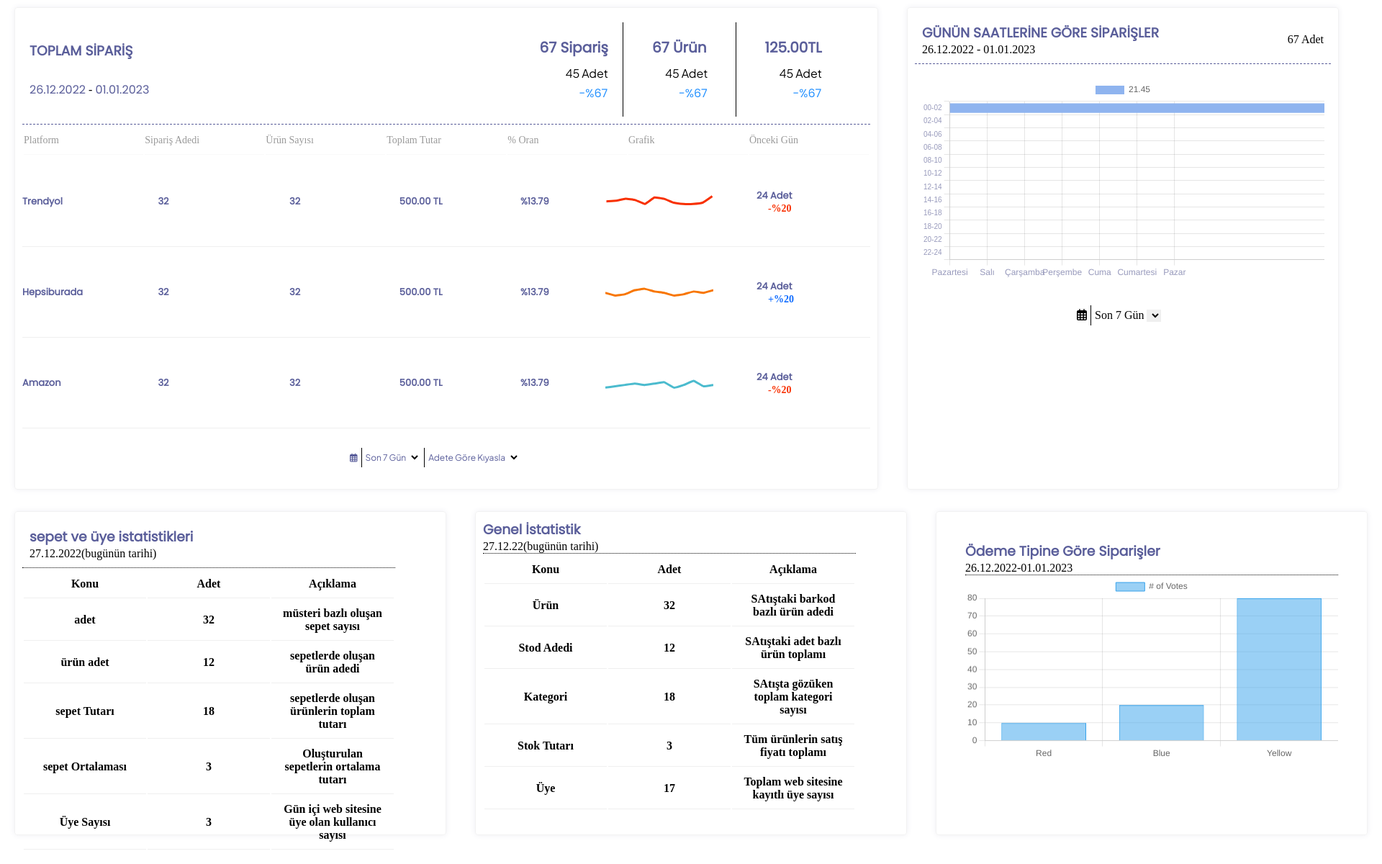
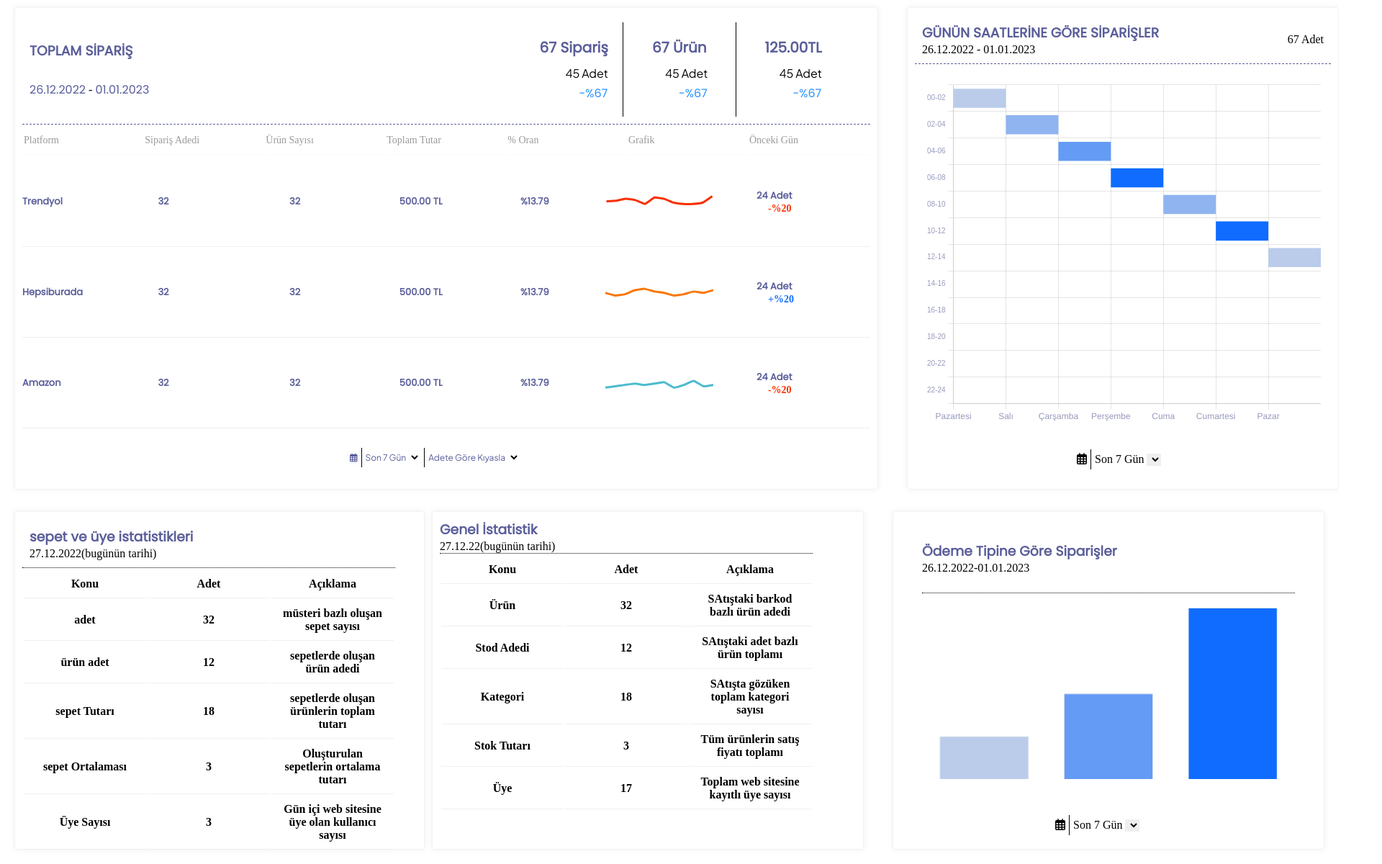
Before and after one commit to mertcannerse/dashboard-page, a plain HTML site: page index.html in a window 1280 px wide. Shown: the whole page at 72% size, 1920 px wide, since content can reach past the window. Drawn offline with nearby package versions, Linux system fonts and the light colour scheme.

Commit message:
row1-row2 bugs fixed

```diff
--- a/css/basket-istatic.css
+++ b/css/row2.css
@@ -1,6 +1,6 @@
 .basket-istatic {
-  height: 450px;
-  width: 600px;
+  height: 470px;
+  width: 570px;
   box-shadow: 0px 0px 8px #efeff4;
   border: 1px solid #f2f2f2;
   border-radius: 4px;
@@ -39,7 +39,7 @@ th {
   padding: 10px;
 }
 .row-graphic {
-  height: 450px;
+  height: 470px;
   width: 600px;
   box-shadow: 0px 0px 8px #efeff4;
   border: 1px solid #f2f2f2;
@@ -49,3 +49,19 @@ th {
 .graphic-wrapper {
   padding: 20px;
 }
+.row2-rightside-select {
+  padding: 15px 180px;
+  display: flex;
+  margin-top: 35px;
+}
+.row2-rightside-select div {
+  padding: 5px;
+}
+
+.row2-rightside-select select {
+  border: 0;
+}
+.general-istatic-right {
+  margin-left: -30px;
+  height: 470px;
+}
--- a/css/style.css
+++ b/css/style.css
@@ -10,10 +10,8 @@
 }
 
 .row2 {
-
   display: grid;
   grid-template-columns: 1fr 1fr 1fr;
-
 }
 
 .date {
--- a/index.html
+++ b/index.html
@@ -7,7 +7,7 @@
     <link rel="stylesheet" href="css/style.css" />
     <link rel="stylesheet" href="css/row1-leftside.css">
     <link rel="stylesheet" href="css/row1-rightside.css">
-    <link rel="stylesheet" href="css/basket-istatic.css">
+    <link rel="stylesheet" href="css/row2.css">
     <link rel="stylesheet" href="https://cdnjs.cloudflare.com/ajax/libs/font-awesome/6.4.2/css/all.min.css"
         integrity="sha512-z3gLpd7yknf1YoNbCzqRKc4qyor8gaKU1qmn+CShxbuBusANI9QpRohGBreCFkKxLhei6S9CQXFEbbKuqLg0DA=="
         crossorigin="anonymous" referrerpolicy="no-referrer" />
@@ -179,7 +179,7 @@
                     <div><span>67</span> Adet</div>
                 </div>
                 <div class="row1-rightside-table">
-                    <div><canvas id="row1-rightside"></canvasid>
+                    <div><canvas style="height: 480px; width:550px" id="row1-rightside"></canvasid>
                     </div>
                 </div>
                 <div class="row1-rightside-select">
@@ -237,7 +237,7 @@
                 </div>
             </div>
             <div class="general-istatic-wrapper">
-                <div class="general-istatic">
+                <div class="general-istatic general-istatic-right">
                     <div class="geneleral-istatic-header">
                         <h3>Genel İstatistik</h3>
                         <div><span>27.12.22</span>(bugünün tarihi)</div>
@@ -287,7 +287,15 @@
                         <div><span>26.12.2022-01.01.2023</span></div>
                     </div>
                     <div>
-                        <canvas id="row2-graphic" style="border-top: 1px dotted #000;"></canvas>
+                        <canvas id="row2-graphic"
+                            style="border-top: 1px dotted #000; margin-top: 25px; padding-top:20px"></canvas>
+                    </div>
+                    <div class="row2-rightside-select">
+                        <div><i class="fa-regular fa-calendar-days"></i></div>
+                        <div style="border-left: 1px solid #000;padding-left: 5px;">
+                            <span>Son 7 Gün</span>
+                            <select name="Son 7 Gün" id=""></select>
+                        </div>
                     </div>
                 </div>
             </div>
--- a/js/row1-rightside-graphic.js
+++ b/js/row1-rightside-graphic.js
@@ -36,10 +36,6 @@ let chart = new Chart(ctx1, {
           "#8FB4EF",
           "#0F6CFF",
         ],
-
-        data: [[2, 4]],
-        label: ["21.45"],
-        backgroundColor: ["#8FB4EF"],
       },
     ],
   },
@@ -76,5 +72,10 @@ let chart = new Chart(ctx1, {
         },
       },
     },
+    plugins: {
+      legend: {
+        display: false
+      }
+    }
   },
 });
--- a/js/row2-graphic.js
+++ b/js/row2-graphic.js
@@ -3,20 +3,38 @@ const ctx2 = document.getElementById("row2-graphic");
 new Chart(ctx2, {
   type: "bar",
   data: {
-    labels: ["Red", "Blue", "Yellow"],
+    labels: ["Ocak", "Şubat", "Mart"],
+
     datasets: [
       {
         label: "# of Votes",
-        data: [10, 20, 80],
+        data: [20, 40, 80],
+        backgroundColor: [
+          "#BACCEA",
+          "#649BF4",
+
+          "#0F6CFF",
+
+        ],
         borderWidth: 1,
       },
     ],
+
   },
   options: {
     scales: {
       y: {
+        display: false,
         beginAtZero: true,
       },
+      x: {
+        display: false
+      }
     },
+    plugins: {
+      legend: {
+        display: false
+      },
+    }
   },
 });
```
